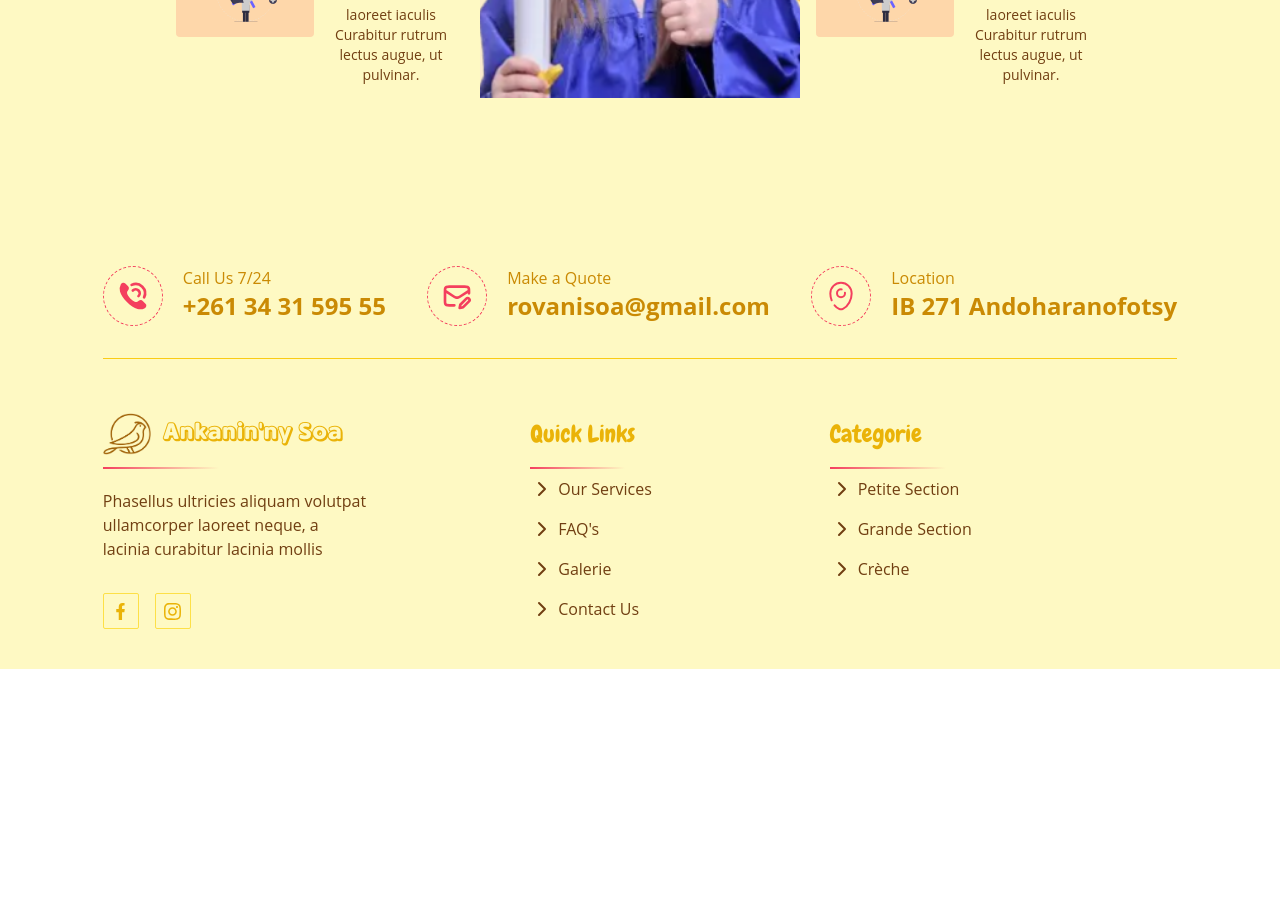
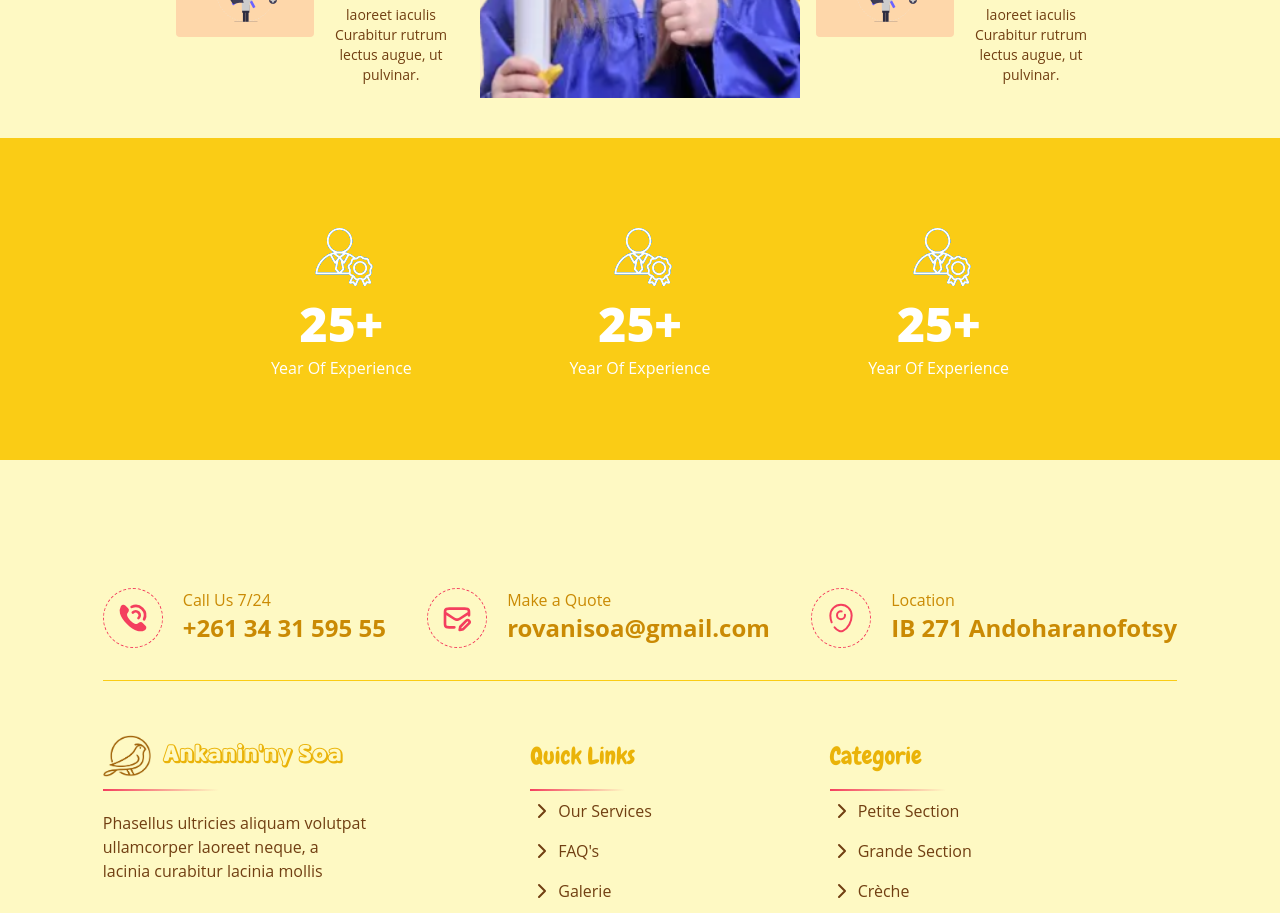
Before and after one commit to Tomefy5/Ankanin-ny-Soa, a React (Create React App) app: page /about in a window 1280 px wide. Shown: the part 1260-2173 px from the top of the page. Before the commit the page ends 1929 px from the top, so only its background shows below. Built offline with nearby package versions, Linux system fonts and the light colour scheme; a web font is replaced by a local one.

Commit message:
Basic Structure of Stat Section

```diff
--- a/src/Components/SectionStat.js
+++ b/src/Components/SectionStat.js
@@ -1,11 +1,40 @@
-import React from 'react'
+import React from "react";
+import statImage from "../Assets/illustrations/stat_img.png";
+
+const stats = [
+  {
+    name: "Year Of Experience",
+    value: "25+",
+    image: statImage,
+    alternative: "student",
+  },
+  {
+    name: "Year Of Experience",
+    value: "25+",
+    image: statImage,
+    alternative: "student",
+  },
+
+  {
+    name: "Year Of Experience",
+    value: "25+",
+    image: statImage,
+    alternative: "student",
+  },
+];
 
 export default function SectionStat() {
   return (
-    <div className='w-full bg-yellow-400'>
-        <div className='bg-green-400 mx-auto w-full xl:w-[75%] md:w-[80%]'>
-
-        </div>
+    <div className="w-full bg-yellow-400 py-20 text-white">
+      <div className="mx-auto w-full xl:w-[70%] md:w-[80%] grid grid-cols-1 md:grid-cols-2 lg:grid-cols-3">
+        {stats.map((stat, index) => (
+          <div key={index} className="flex flex-col items-center justify-center ">
+            <img className="" src={stat.image} alt={stat.alternative} />
+            <span className="font-extrabold text-5xl my-2">{stat.value}</span>
+            <span className="font-medium">{stat.name}</span>
+          </div>
+        ))}
+      </div>
     </div>
-  )
+  );
 }
```
Also changed, not shown: src/Assets/illustrations/stat_img.png (added).
